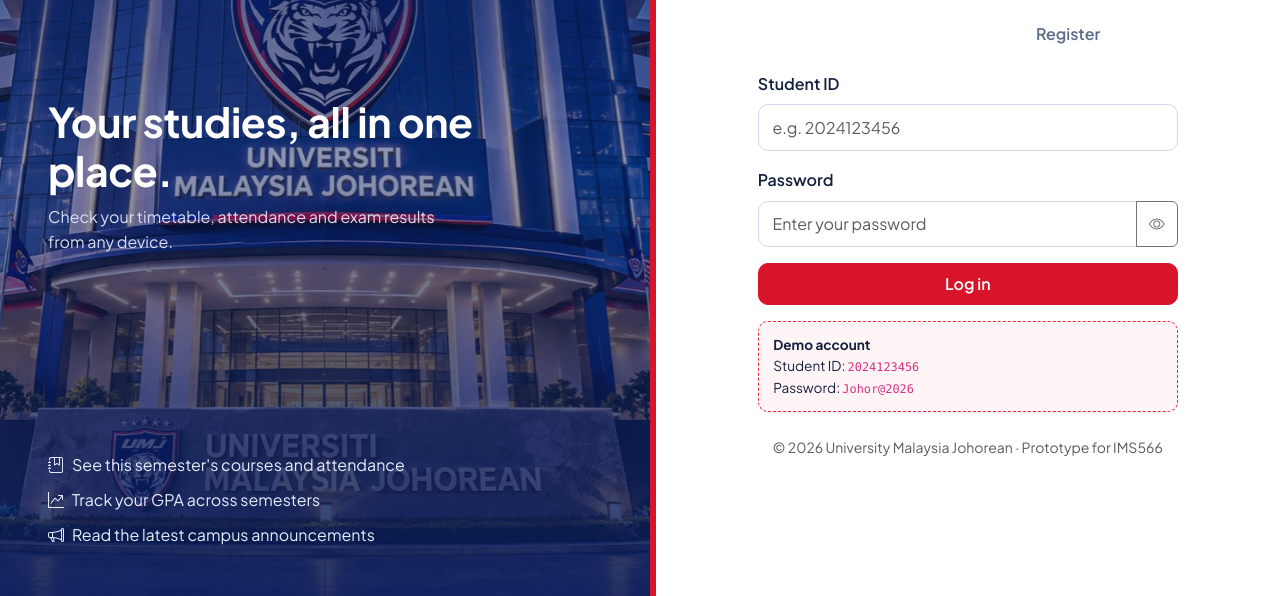
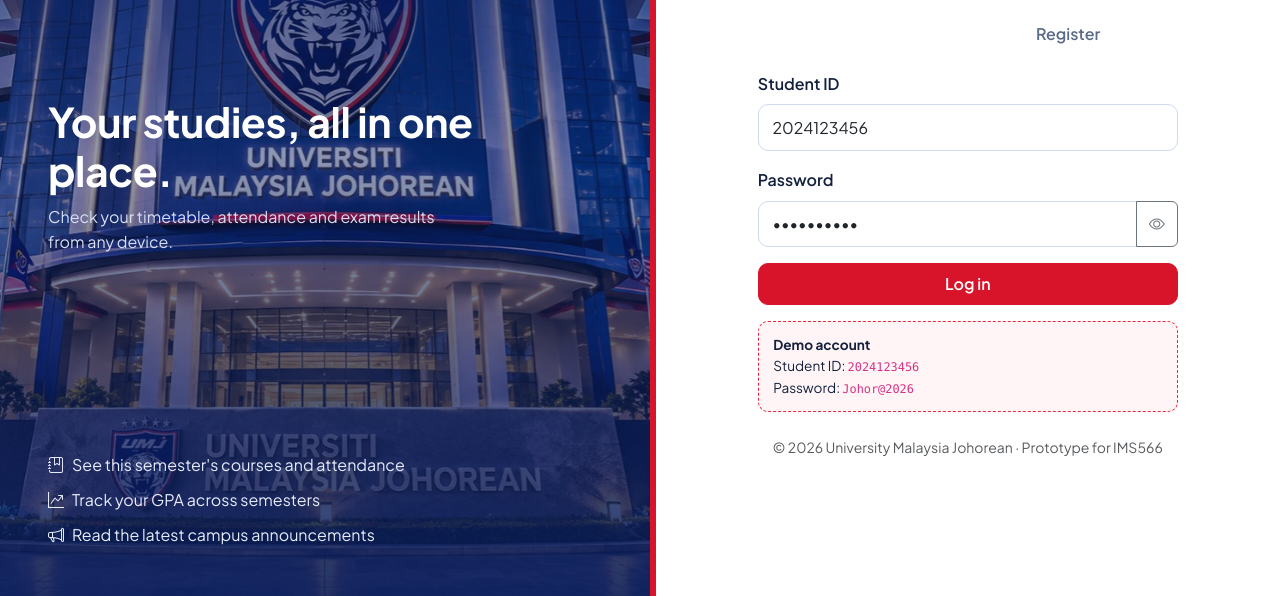
Before and after one commit to kitkatoreo/UMJ, a plain HTML site: page index.html in a window 1280 px wide. Shown: the part 204-800 px from the top of the page. Drawn offline with nearby package versions, Linux system fonts and the light colour scheme.

Commit message:
Update project code

```diff
--- a/index.html
+++ b/index.html
@@ -51,9 +51,9 @@
             <div id="loginOk" class="alert alert-success d-none" role="status">Account created. Log in with your new details.</div>
             <div id="loginError" class="alert alert-danger d-none" role="alert"></div>
             <div class="mb-3"><label class="form-label fw-semibold" for="loginId">Student ID</label>
-              <input class="form-control" id="loginId" inputmode="numeric" autocomplete="username" placeholder="e.g. 2024123456"></div>
+              <input class="form-control" id="loginId" inputmode="numeric" autocomplete="username" placeholder="e.g. 2024123456" value="2024123456"></div>
             <div class="mb-3"><label class="form-label fw-semibold" for="loginPass">Password</label>
-              <div class="input-group"><input class="form-control" id="loginPass" type="password" autocomplete="current-password" placeholder="Enter your password">
+              <div class="input-group"><input class="form-control" id="loginPass" type="password" autocomplete="current-password" placeholder="Enter your password" value="Johor@2026">
               <button class="btn btn-outline-secondary" type="button" data-toggle-pass="loginPass" aria-label="Show or hide password"><i class="bi bi-eye"></i></button></div></div>
             <button class="btn btn-accent w-100 py-2" type="submit">Log in</button>
             <div class="demo-box mt-3"><strong>Demo account</strong><br>Student ID: <code>2024123456</code><br>Password: <code>Johor@2026</code></div>
```
Also changed, not shown: 1 other file.
